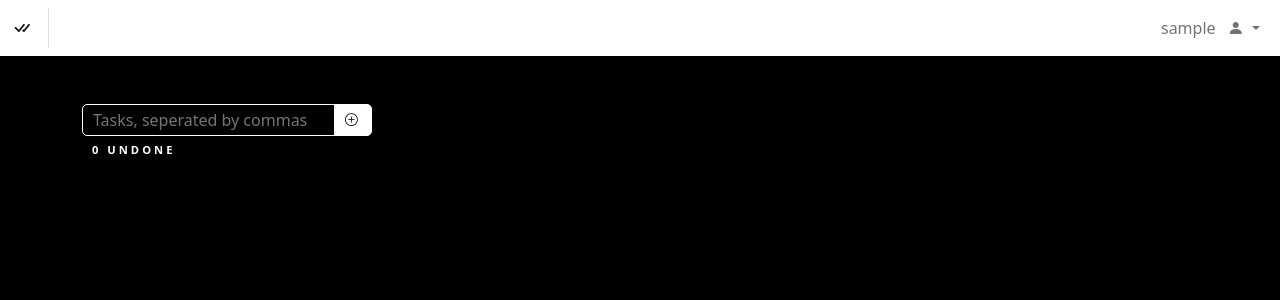
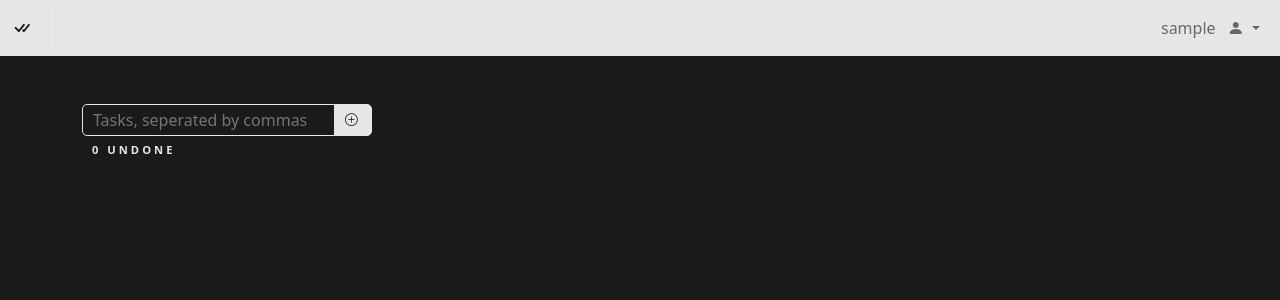
Before and after one commit to misterrager8/toDo-Py, a Flask app: page / in a window 1280 px wide. Shown: the top 300 px of the page. Run offline with Flask 2, Linux system fonts and the light colour scheme; the visitor is signed in with stand-in values (Sample User, id 1); data comes from the database, SQL or seed files in the repository; data that the repository does not hold is empty.

Commit message:
Tweak default colors, remove default border from .card

```diff
--- a/toDo/static/css/main.css
+++ b/toDo/static/css/main.css
@@ -1,5 +1,5 @@
 .border-custom {
-  border: 1px solid white;
+  border: 1px solid #e6e6e6;
   border-radius: 5px; }
 
   .font-custom {
@@ -8,12 +8,12 @@
     font-weight: bold; }
 
     body, .card, .modal-content, .input-custom, .btn-custom:hover {
-      background-color: black;
-      color: white; }
+      background-color: #1a1a1a;
+      color: #e6e6e6; }
 
       .navbar, .btn-custom {
-        background-color: white;
-        color: black; }
+        background-color: #e6e6e6;
+        color: #1a1a1a; }
 
         a, a:hover {
           color: inherit;
@@ -21,12 +21,12 @@
           cursor: pointer; }
 
           .input-custom {
-            border: 1px solid white;
+            border: 1px solid #e6e6e6;
             border-radius: 5px;
             padding: 3px 10px; }
 
             .btn-custom {
-              border: 1px solid white;
+              border: 1px solid #e6e6e6;
               border-radius: 5px;
               letter-spacing: 3px;
               text-transform: uppercase;
@@ -46,4 +46,7 @@
                 border-radius: 10px; }
 
                 .card-body {
-                  border-bottom: 1px solid white; }
+                  border-bottom: 1px solid #e6e6e6; }
+
+                  .card {
+                    border: none; }
--- a/toDo/static/main.scss
+++ b/toDo/static/main.scss
@@ -1,7 +1,7 @@
-$navbar-bg: white;
-$navbar-txt: black;
-$body-bg: black;
-$body-txt: white;
+$navbar-bg: darken(white, 10%);
+$navbar-txt: lighten(black, 10%);
+$body-bg: lighten(black, 10%);
+$body-txt: darken(white, 10%);
 
 @mixin border-custom {
     border: 1px solid $body-txt;
@@ -59,3 +59,5 @@ a, a:hover {
 .card-body {
     border-bottom: 1px solid $body-txt;
 }
+
+.card { border: none; }
```
